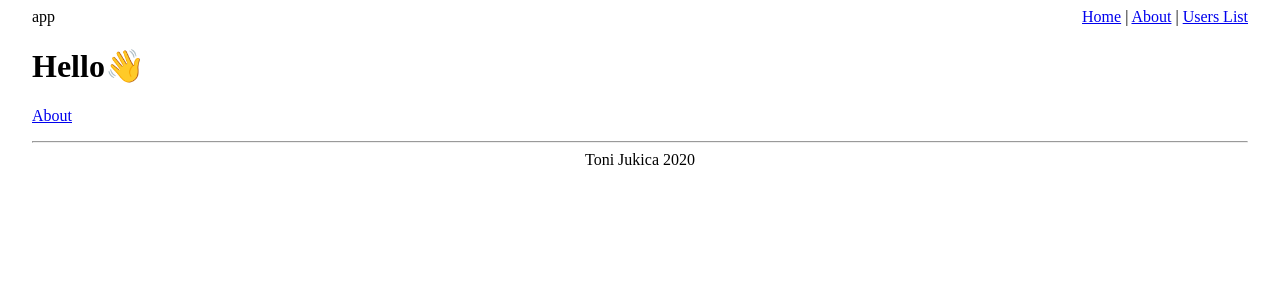
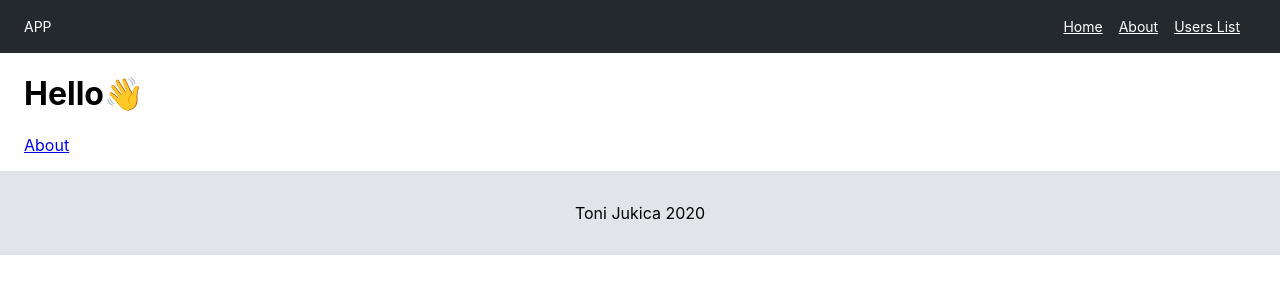
Before and after one commit to tonijukica/thesis-app, a Next.js app: page / in a window 1280 px wide. Shown: the top 300 px of the page. Built offline with nearby package versions, Linux system fonts and the light colour scheme.

Commit message:
add basic header and footer design

```diff
--- a/components/layout/Footer.tsx
+++ b/components/layout/Footer.tsx
@@ -1,13 +1,24 @@
 import { FunctionComponent } from 'react';
-import { Container, Grid } from '@material-ui/core';
+import { Container, Grid, makeStyles, createStyles } from '@material-ui/core';
 
-const Footer: FunctionComponent = ({}) => (
-    <Container maxWidth = 'xl'>
-        <hr />
-        <Grid container direction = 'row' justify = 'center' alignItems = 'center'>
-            <span>Toni Jukica 2020</span>
-        </Grid>
-    </Container>
-);
+const useStyles = makeStyles(() => createStyles({
+    footer: {
+      backgroundColor: '#e1e4e8',
+      paddingTop: '32px',
+      paddingBottom: '32px'
+    }
+  }));
+
+
+const Footer: FunctionComponent = () => {
+    const classes = useStyles();
+    return(
+        <Container maxWidth = {false} className = {classes.footer}>
+            <Grid container direction = 'row' justify = 'center' alignItems = 'center'>
+                <span>Toni Jukica 2020</span>
+            </Grid>
+        </Container>
+    )
+};
 
 export default Footer;
--- a/components/layout/Header.tsx
+++ b/components/layout/Header.tsx
@@ -1,32 +1,51 @@
 import { FunctionComponent } from 'react';
 import Link from 'next/link';
-import { Container, Grid,  } from '@material-ui/core';
+import { Container, Grid, makeStyles, createStyles } from '@material-ui/core';
 
-const Header: FunctionComponent = () => (
-    <Container maxWidth = 'xl' >
-        <Grid container direction = 'row' justify = 'space-around' alignItems = 'flex-start'>
+const useStyles = makeStyles(() => createStyles({
+  header: {
+    backgroundColor: '#24292e',
+    paddingTop: '16px',
+    paddingBottom: '21px',
+    fontSize: '14px',
+    lineHeight: 1.5,
+    color: 'white'
+  },
+  row: {
+   height: '16px'
+  },
+  link: {
+    marginRight: '16px',
+    color: 'white'
+  }
+}));
+
+
+const Header: FunctionComponent = () => {
+  const classes = useStyles();
+  return(
+    <Container maxWidth = {false} className = {classes.header}>
+        <Grid container direction = 'row' justify = 'space-around' alignItems = 'flex-start' className = {classes.row}>
             <Grid item xs = {12} sm = {6}>
                 <div>
-                    app
+                    APP
                 </div>
             </Grid>
             <Grid item xs = {12} sm = {6}>
                 <nav style = {{textAlign: 'end'}}>
                     <Link href="/">
-                        <a>Home</a>
-                    </Link>{' '}
-                    |{' '}
+                        <a className = {classes.link}>Home</a>
+                    </Link>
                     <Link href="/about">
-                        <a>About</a>
-                    </Link>{' '}
-                    |{' '}
+                        <a className = {classes.link}>About</a>
+                    </Link>
                     <Link href="/users">
-                        <a>Users List</a>
+                        <a className = {classes.link}>Users List</a>
                     </Link>
                 </nav>
             </Grid>
         </Grid>
     </Container>
-);
-
+  )
+}
 export default Header;
--- a/components/layout/Layout.tsx
+++ b/components/layout/Layout.tsx
@@ -8,7 +8,7 @@ import Footer from './Footer';
 const Layout: FunctionComponent = ({
   children
 }) => (
-  <div>
+  <>
     <Head>
       <title>App</title>
       <meta charSet="utf-8" />
@@ -17,7 +17,7 @@ const Layout: FunctionComponent = ({
     <Header/>
     <Main>{children}</Main>
     <Footer/>
-  </div>
+  </>
 )
 
 export default Layout
--- /dev/null
+++ b/components/layout/theme.tsx
@@ -0,0 +1,22 @@
+import { createMuiTheme } from '@material-ui/core/styles';
+import red from '@material-ui/core/colors/red';
+
+// Create a theme instance.
+const theme = createMuiTheme({
+  palette: {
+    primary: {
+      main: '#556cd6',
+    },
+    secondary: {
+      main: '#19857b',
+    },
+    error: {
+      main: red.A400,
+    },
+    background: {
+      default: '#fff',
+    },
+  },
+});
+
+export default theme;
--- /dev/null
+++ b/pages/_document.tsx
@@ -0,0 +1,66 @@
+import React from 'react';
+import Document, { Head, Main, NextScript } from 'next/document';
+import { ServerStyleSheets } from '@material-ui/core/styles';
+import theme from '../components/layout/theme';
+
+export default class MyDocument extends Document {
+  render() {
+    return (
+      <html lang="en">
+        <Head>
+          {/* PWA primary color */}
+          <meta name="theme-color" content={theme.palette.primary.main} />
+          <link
+            rel="stylesheet"
+            href="https://fonts.googleapis.com/css?family=Roboto:300,400,500,700&display=swap"
+          />
+        </Head>
+        <body style = {{ margin: 0, fontFamily: '-apple-system,BlinkMacSystemFont,Segoe UI,Helvetica,Arial,sans-serif,Apple Color Emoji,Segoe UI Emoji'}}>
+          <Main />
+          <NextScript />
+        </body>
+      </html>
+    );
+  }
+}
+
+MyDocument.getInitialProps = async ctx => {
+  // Resolution order
+  //
+  // On the server:
+  // 1. app.getInitialProps
+  // 2. page.getInitialProps
+  // 3. document.getInitialProps
+  // 4. app.render
+  // 5. page.render
+  // 6. document.render
+  //
+  // On the server with error:
+  // 1. document.getInitialProps
+  // 2. app.render
+  // 3. page.render
+  // 4. document.render
+  //
+  // On the client
+  // 1. app.getInitialProps
+  // 2. page.getInitialProps
+  // 3. app.render
+  // 4. page.render
+
+  // Render app and page and get the context of the page with collected side effects.
+  const sheets = new ServerStyleSheets();
+  const originalRenderPage = ctx.renderPage;
+
+  ctx.renderPage = () =>
+    originalRenderPage({
+      enhanceApp: App => props => sheets.collect(<App {...props} />),
+    });
+
+  const initialProps = await Document.getInitialProps(ctx);
+
+  return {
+    ...initialProps,
+    // Styles fragment is rendered after the app and page rendering finish.
+    styles: [...React.Children.toArray(initialProps.styles), sheets.getStyleElement()],
+  };
+};
```
